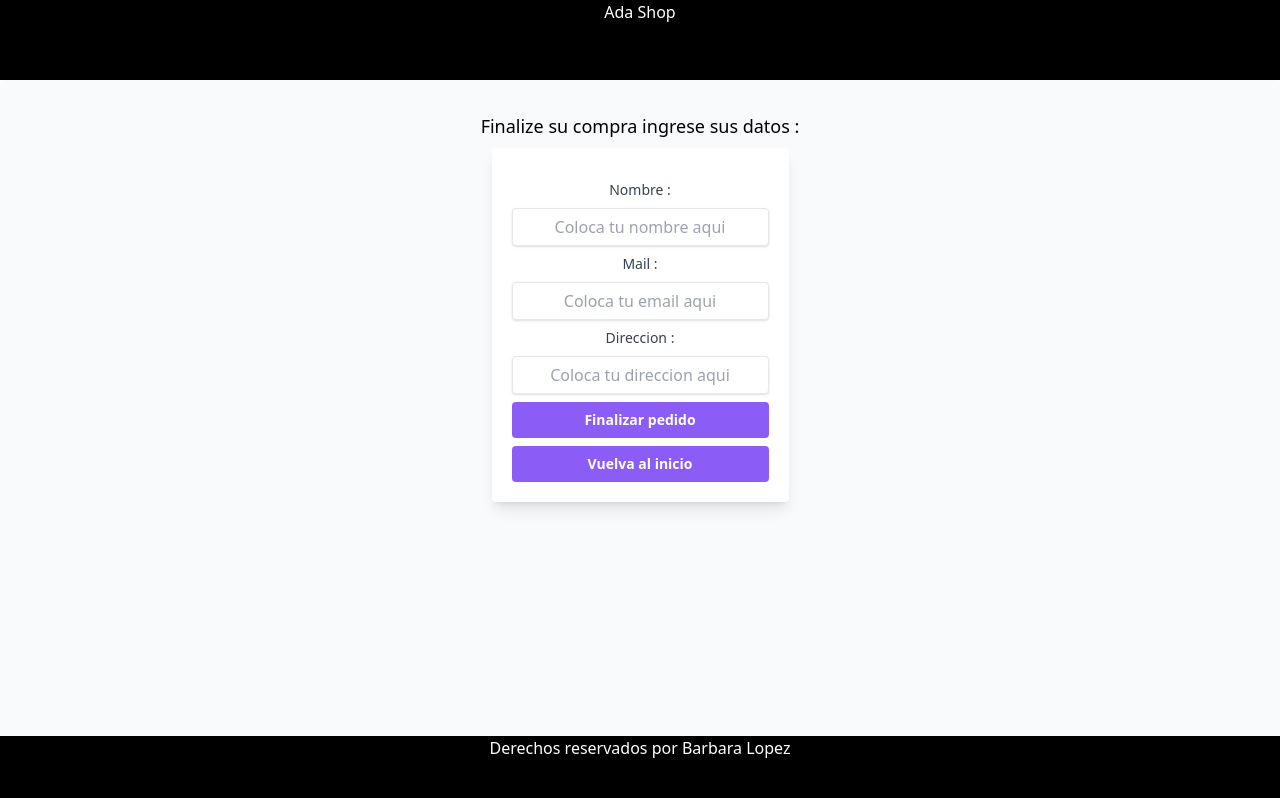
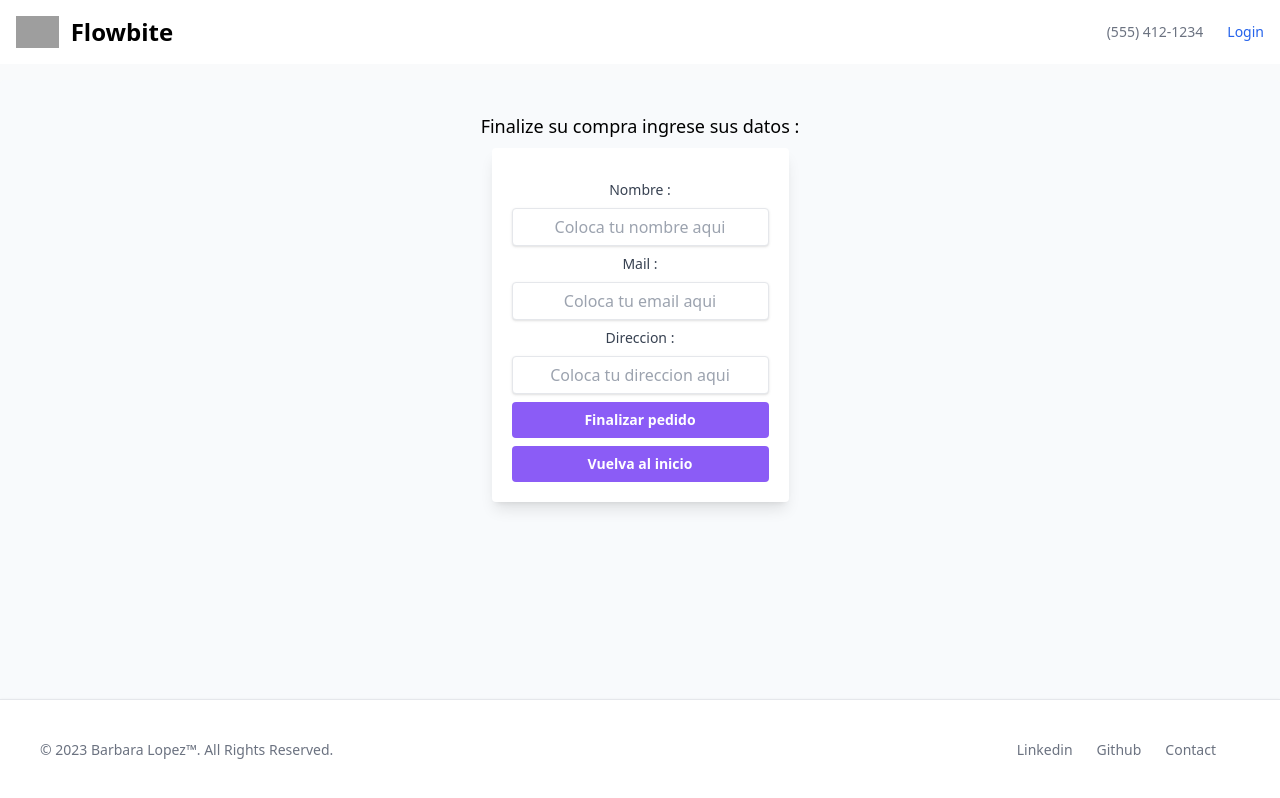
Before and after one commit to barbaraglopez/Ada-react, a React (Vite) app: page /checkout in a window 1280 px wide. Built offline with nearby package versions, Linux system fonts and the light colour scheme; no server answers; the database is empty; grey boxes are pictures that could not be loaded.

Commit message:
estilos en las paginas

```diff
--- a/package.json
+++ b/package.json
@@ -11,6 +11,8 @@
   "dependencies": {
     "axios": "^1.4.0",
     "firebase": "^9.22.0",
+    "flowbite": "^1.7.0",
+    "flowbite-react": "^0.4.10",
     "react": "^18.2.0",
     "react-dom": "^18.2.0",
     "react-icons": "^4.10.1",
--- a/src/App.jsx
+++ b/src/App.jsx
@@ -9,18 +9,15 @@ import { ProtectedRoute } from './components/protectedRoutes';
 import Profile from "./components/Profile/Profile";
 
 
+
+
 function App() {
 
   return (
-    <main>
+    <main className="text-center">
       <AppProvider>
         <Routes>
-          <Route
-            path="/home"
-            element={
-                <Home />}
-            action={Sing}
-          />
+          <Route path="/home" element={<Home />} action={Sing} />
           <Route path="/loguin" element={<Loguin />} action={Sing} />
           <Route
             path="/profile"
--- a/src/components/Footer/Footer.jsx
+++ b/src/components/Footer/Footer.jsx
@@ -3,9 +3,40 @@ import "./Footer.css";
 const Footer = () => {
 
     return (
-      <div className="absolute inset-x-0 bottom-0 h-16 footer-container bg-black text-white max-w-full text-center">
-        <p>Derechos reservados por Barbara Lopez</p>
-      </div>
+      <footer className="fixed bottom-0 left-0 z-20 w-full p-4 bg-white border-t border-gray-200 shadow md:flex md:items-center md:justify-between md:p-6 dark:bg-black dark:border-gray-600">
+        <div class="w-full mx-auto max-w-screen-xl p-4 md:flex md:items-center md:justify-between">
+          <span class="text-sm text-gray-500 sm:text-center dark:text-gray-400">
+            © 2023{" "}
+            <a href="https://flowbite.com/" class="hover:underline">
+              Barbara Lopez™
+            </a>
+            . All Rights Reserved.
+          </span>
+          <ul class="flex flex-wrap items-center mt-3 text-sm font-medium text-gray-500 dark:text-gray-400 sm:mt-0">
+            <li>
+              <a href="#" class="mr-4 hover:underline md:mr-6 ">
+                Linkedin
+              </a>
+            </li>
+            <li>
+              <a
+                href="https://github.com/barbaraglopez"
+                class="mr-4 hover:underline md:mr-6"
+              >
+                Github
+              </a>
+            </li>
+            <li>
+              <a
+                href="https://www.linkedin.com/in/barbara-lopez-it/"
+                class="mr-4 hover:underline md:mr-6"
+              >
+                Contact
+              </a>
+            </li>
+          </ul>
+        </div>
+      </footer>
     );
 };
 
--- a/src/components/Navbar/Navbar.jsx
+++ b/src/components/Navbar/Navbar.jsx
@@ -9,11 +9,75 @@ const Navbar = () => {
   const [error, setError] = useState(false);
 
   return (
-    <div>
-      <nav className="navbar text-center bg-black flex justify-around h-20 w-screen h-16">
-        <Link to={"/"}>
-          <h1 className="navbar-logo text-center text-white">Ada Shop</h1>
-        </Link>
+    <div className="">
+      <nav class="bg-white border-gray-200 dark:bg-black w-screen">
+        <div class="flex flex-wrap justify-between items-center mx-auto max-w-screen-xl p-4">
+          <a href="https://flowbite.com" class="flex items-center">
+            <img
+              src="https://flowbite.com/docs/images/logo.svg"
+              class="h-8 mr-3"
+              alt="Flowbite Logo"
+            />
+            <span class="self-center text-2xl font-semibold whitespace-nowrap dark:text-white">
+              Flowbite
+            </span>
+          </a>
+          <div class="flex items-center">
+            <a
+              href="tel:5541251234"
+              class="mr-6 text-sm  text-gray-500 dark:text-white hover:underline"
+            >
+              (555) 412-1234
+            </a>
+            <a
+              href="#"
+              class="text-sm  text-blue-600 dark:text-blue-500 hover:underline"
+            >
+              Login
+            </a>
+          </div>
+        </div>
+      </nav>
+      <nav class="bg-gray-50 dark:bg-gray-700">
+        <div class="max-w-screen-xl px-4 py-3 mx-auto">
+          <div class="flex items-center">
+            <ul class="flex flex-row font-medium mt-0 mr-6 space-x-8 text-sm">
+              <li>
+                <a
+                  href="#"
+                  class="text-gray-900 dark:text-white hover:underline"
+                  aria-current="page"
+                >
+                  Home
+                </a>
+              </li>
+              <li>
+                <a
+                  href="#"
+                  class="text-gray-900 dark:text-white hover:underline"
+                >
+                  Company
+                </a>
+              </li>
+              <li>
+                <a
+                  href="#"
+                  class="text-gray-900 dark:text-white hover:underline"
+                >
+                  Team
+                </a>
+              </li>
+              <li>
+                <a
+                  href="#"
+                  class="text-gray-900 dark:text-white hover:underline"
+                >
+                  Features
+                </a>
+              </li>
+            </ul>
+          </div>
+        </div>
       </nav>
     </div>
   );
--- a/src/components/Profile/Profile.jsx
+++ b/src/components/Profile/Profile.jsx
@@ -40,7 +40,7 @@ const Profile =()=> {
             Do you have products in the cart?
             <button
               onClick={() => navigateTo("/cart")}
-              className="rounded p-2 text-sm text-white bg-violet-500 hover:bg-violet-700 font-bold mt-2"
+              className="rounded p-2 text-sm text-white bg-gray-700 hover:bg-violet-700 font-bold mt-2"
             >
               See my products
             </button>
@@ -48,9 +48,9 @@ const Profile =()=> {
           <div className="bg-white flex items-center flex-col text-center shadow-xl rounded pt-6 mb-3 mt-4 p-5 w-80 ">
             <button
               onClick={() => navigateTo("/home")}
-              className="rounded p-2 text-sm text-white bg-violet-500 hover:bg-violet-700 font-bold"
+              className="rounded p-2 text-sm text-white bg-gray-700 hover:bg-violet-700 font-bold px-6"
             >
-              Vuelva al inicio
+              Back home
             </button>
           </div>
         </div>
--- a/src/pages/Home.jsx
+++ b/src/pages/Home.jsx
@@ -46,12 +46,11 @@ const buyProduct =(product)=>{
 if(loading) return <h1>loading</h1>
 
   return (
-    <div className="">
+    <div className="mb-2">
       <div className="flex">
         <Sidebar />
-        <div>
+        <div className="">
           <Navbar />
-          <h2>Home</h2>
           {error && <p>Error 404 not found</p>}
           {loading && <p>Loading</p>}
           {products.map((product) => (
--- a/src/pages/auth/Loguin.jsx
+++ b/src/pages/auth/Loguin.jsx
@@ -72,13 +72,13 @@ export const Loguin = () => {
             className="shadow appearence-none border rounded w-full py-2 px-3 text-gray-700 leading-tight focus:outline-none focus:shadow-outline"
           />
         </div>
-        <button className="bg-blue-500 hover:bg-blue-700 text-white font-bold py-2 px-4 rounded focus:outline-none focus:shadow-outline cursor:auto; text-sm">
+        <button className="bg-gray-700 hover:bg-violet-700 text-white font-bold py-2 px-4 rounded focus:outline-none focus:shadow-outline cursor:auto; text-sm">
           Loguin
         </button>
       </form>
       <Link
         to={"/"}
-        className="bg-violet-500 hover:bg-violet-400 p-2 m-2 rounded text-white focus:shadow-outline text-sm"
+        className="bg-violet-500 hover:bg-violet-400 text-white p-2 m-2 rounded focus:shadow-outline text-sm font-bold"
       >
         No tienes cuenta? Registrate!
       </Link>
--- a/src/pages/auth/Sing.jsx
+++ b/src/pages/auth/Sing.jsx
@@ -91,7 +91,7 @@ return (
       </div>
       <button
         type="submit"
-        className="bg-blue-500 hover:bg-blue-700 text-white font-bold py-2 px-4 rounded focus:outline-none focus:shadow-outline cursor:auto; text-sm"
+        className="bg-gray-700 hover:bg-violet-700 text-white font-bold py-2 px-4 rounded focus:outline-none focus:shadow-outline cursor:auto; text-sm"
       >
         Create account
       </button>
@@ -99,13 +99,13 @@ return (
     <div className="mb-4 w-full">
       <button
         onClick={LoguinwhitAccount}
-        className="bg-violet-200 hover:bg-violet-400 text-black shadow-mf rounded border-2 border-gray-300 py-2 px-4 w-full m-1"
+        className="bg-violet-500 hover:bg-violet-400 text-white  shadow-mf rounded border-2 border-gray-300 py-2 px-4 w-full m-1 font-bold"
       >
         Do you already have a account? Click here and login
       </button>
       <div
         onClick={handleGoogleSingIn}
-        className="bg-violet-200 hover:bg-violet-400 text-black shadow-mf rounded border-2 border-gray-300 py-2 px-4 w-full m-1 flex text-center justify-center"
+        className="bg-violet-500 hover:bg-violet-400 text-white  shadow-mf rounded border-2 border-gray-300 py-2 px-4 w-full m-1 flex text-center justify-center font-bold"
       >
         Loguin with google
         <FaGoogle className="text-center m-1 text-sky-800" />
```
Also changed, not shown: src/components/CartContent/CartElements.jsx (+8 -8 lines), src/components/Sidebar/Sidebar.jsx (+10 -5 lines), tailwind.config.js (line endings or trailing spaces), 1 other file (tests, documents, lock files or other folders).
